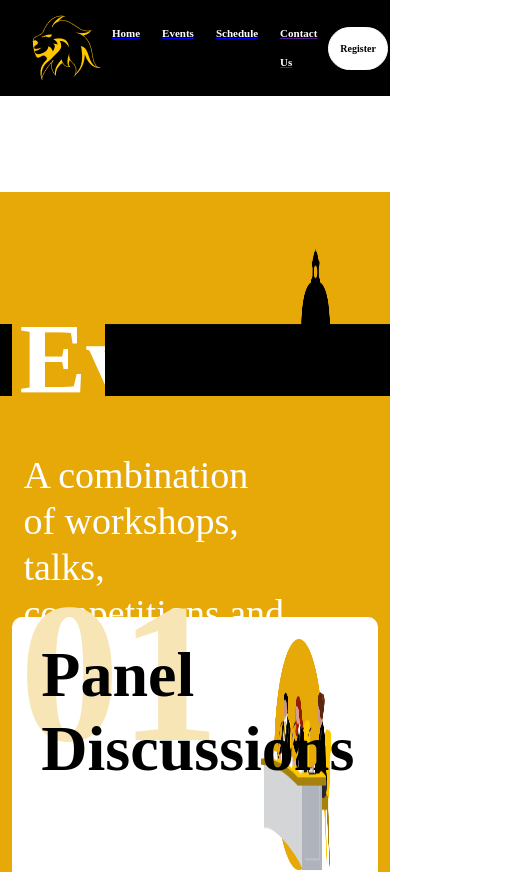
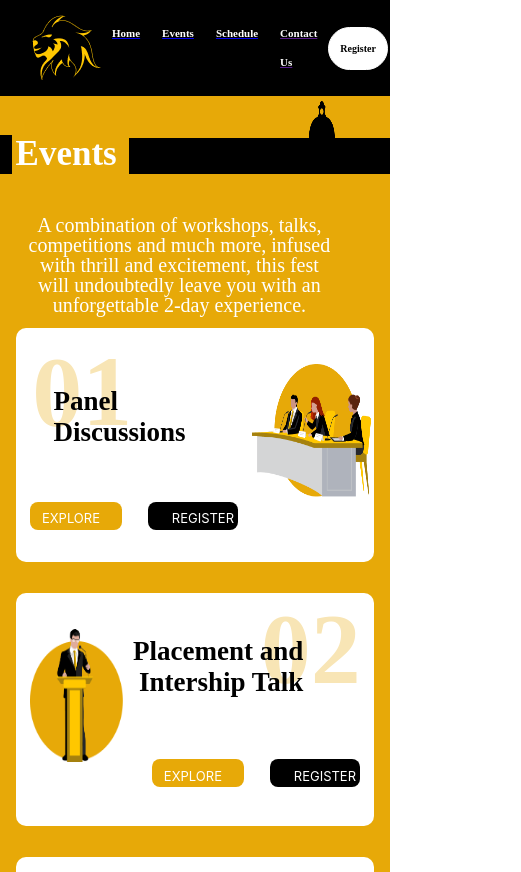
Before and after one commit to alumnicelliitr/Raionzo-website, a React (Create React App) app in the folder website/: page /Events in a window 390 px wide. Shown: the top 872 px of the page, 521 px wide, since content can reach past the window. Built offline with nearby package versions, Linux system fonts and the light colour scheme.

Commit message:
event complete

```diff
--- a/website/src/Events/events.css
+++ b/website/src/Events/events.css
@@ -1,9 +1,8 @@
 .eone{
-	margin-top: 96px;
     display: flex;
     flex-direction: column;
     flex-wrap: wrap;
-    height: 5105px;
+    height: 4600px;
     background: #E7A908;
 }
 .first
@@ -39,12 +38,12 @@ h1 {margin: 0% 2% 0% 2%;
 }
 .txt {
      padding: 36px 0px 0px 0px;
-    height: 3%;
-    width: 68%;
+    height: 4%;
+    width: 80%;
     font-family: Montserrat;
     font-style: normal;
     font-weight: 500;
-    font-size: 38px;
+    font-size: 45px;
     line-height: 46px;
     color: #FFFFFF;
     margin: 5% 0% 0% 6%;
@@ -52,9 +51,9 @@ h1 {margin: 0% 2% 0% 2%;
 .box1{
     display: flex;
     flex-wrap: wrap;
-	height: 8%;
-	width: 94%;
-	margin: 3%;
+    height: 12%;
+    width: 92%;
+    margin: 4%;
     background-color: #FFFFFF;
     border-radius: 10px;
 }
@@ -66,39 +65,38 @@ h1 {margin: 0% 2% 0% 2%;
 }
 .num{
     z-index: 1;
-	margin:0%;
-	padding: 10% 4%;
-    margin: 0%;
+    margin:4%;
+    padding: 10% 3%;
     font-size: 200px;
     height: 10%;
     width: 40%;
     color:#F8E5B5;
 }
-h2{	z-index: 2;
-    margin: 0% 0% 0% -33%;
+h2{ z-index: 2;
+    margin: 0% 0% 0% -38%;
     height: 34%;
     font-family: Montserrat;
     font-style: bold;
     font-size: 64px;
-    padding-top: 11%;
+    padding-top: 15%;
     width: 83%;
 }
 .pd {
     height: 57%;
-    width: 19%;
+    width: 26%;
     padding: 6% 6% 3% 14%;
 }
 .pd1{height: 57%;
-    width: 14%;
-    padding: 6% 24% 3% 1%;
+    width: 20%;
+    padding: 6% 22% 3% 4%;
 }
 .arrow{
     width: 26%;
     height: 16px;
-    margin: 4% 0% 0% 13%;
+    margin: 6% 0% 0% 13%;
 }
 .btnn{
-    margin: 0px 0px 0px 5px;
+    margin: 8px 0px 0px 5px;
     width: 50%;
     color: white;
     font-size: 24px;
@@ -117,6 +115,7 @@ h2{	z-index: 2;
     font-size: 24px;
 }
 .btn2 {
+        line-height: 42px;
     color: white;
     background-color: black;
     height: 8%;
@@ -129,7 +128,7 @@ h2{	z-index: 2;
 .num2{
     z-index: 1;
     margin:0%;
-	padding: 10% 4%;
+    padding: 15% 4%;
     margin: 0% 0% 0% -22%;
     font-size: 200px;
     height: 10%;
@@ -138,69 +137,218 @@ h2{	z-index: 2;
 }
 .two {
     text-align: end;
-    width: 69%;
-    margin: -1% 0% 0% 18%;
+    width: 82%;
+    margin: -1% 0% 0% -2%;
 }
 .bb{
-	margin: 4% 6% 0% 6%;
+    margin: -6% 6% 0% 6%;
+}
+
+
+@media only screen and (max-width: 1305px)  {
+.box {
+    height: 53px;
+}
+h1{
+    line-height: 57px;
+    font-size:77px;
+}
+.two{
+    width:84%;
+    margin: -1% 0% 0% -6%;
+}
+.txt{
+    height: 5%;
+    font-size:39px;
+}
+.imgg{
+    height: 108px;
+}
+.eone{
+    height: 4106px;
+}
+}
+
+@media only screen and (max-width: 1000px)
+{
+    h1{
+        font-size: 60px;
+    }
+    .txt{
+        font-size: 30px;
+    }
+    h2{
+        font-size: 54px;margin-top: 5%;
+
+    }
+    .num{
+     margin-top: 8%;
+    }
+    .pd{
+     width: 35%;
+    padding: 6% 6% 3% 5%;
+    }
+    .btnn{
+        font-size: 21px;
+    }
+    .arrow{
+            width: 21%;
+    height: 16px;
+    margin: 9% 0% 0% 22%;
+    }
+    .btn2{
+        font-size: 21px;
+    }
+    .pd1 {
+    width: 26%;
+    padding: 6% 15% 3% 4%;
+}   .two {
+    width: 91%;
+    margin: -1% 0% 0% -21%;
+}.eone{height: 3245px;}
+}
+@media only screen and (max-width: 800px){
+h1{
+    font-size: 52px;
+    margin:0% 4% 0% 1%;
+}
+.txt {
+    font-size: 24px;
+    line-height: 35px;
+}
+.num,.num2{
+    font-size: 161px;
+}
+h2{
+    font-size: 42px;
+}
+.btnn{font-size: 18px;}
+.btn2{font-size: 18px;
+      line-height: 35px;}
+.arrow {
+    width: 20%;
+    height: 13px;
+    margin: 11% 0% 0% 25%;
+}
+.eone{height: 2600px;
+}
+}
+@media only screen and (max-width: 625px){
+.imgg{
+        width: 67%;
+    }
+h1{
+        font-size: 45px;
+        width: 25%;
+    }
+.txt{
+        padding-top: 22px;
+        line-height: 29px;
+    }
+.eone{
+        height: 2200px;
+    }
+.btn1,.btn2{margin-top: 2%;}
+h2 {
+    font-size: 33px;
+    padding-top: 57px;
+}
+.num,.num2{font-size: 140px}
+.two{
+        margin-left:-21%;
+    }
+.pd1{padding-top: 10%;}
+.pd{padding: 10% 0% 3% 0%;
+    width: 33%;}
+.side1{width: 66%;}
+.pd1{padding-right: 4%;}
+.btn1 {
+    width: 33%;
+    line-height: 10px;
+    margin-right: 5%;
+}
+.arrow{margin-top: 4%;}
+.btn2{
+    line-height: 24px;
+    padding: 2% 10%;
+    width: 18%;
+}
+}
+@media only screen and (max-width: 450px){
+.box{height: 37px;}
+h1{line-height: 41px;
+   font-size: 35px;}
+.imgg{height: 74px;}
+.txt{font-size: 20px;
+    text-align: center;
+     line-height: 20px}
+.btnn {
+    font-size: 13px;
+    line-height: 9px;
+}
+.arrow{
+    width: 19%;
+    height: 45%;
+    padding-top: 3px;
+}
+.btn2{font-size: 13px;}
+h2{
+    font-size: 27px;
+    padding-top: 46px;
+}
+.num,.num2{font-size: 100px;}
+.eone {
+    height: 1945px;
+}
 }
 @media only screen and (max-width: 375px)  {
-.pd{display: none;}
-.pd1{display: none;}
-.imgg{display: none;}
-.first{height: 2%;}
-h1{font-size: 100%;
-    margin: 0% 2% -3% 2%;
-    font-size: 69px;}
-.txt{
-    padding: 0%;
-    line-height: 21px;
-    font-size: 22px;
-    width: 100%;
-    margin:5% 0% 0% 0%;
-    text-align: center;
+.first{height: 5%;}
+.box{height: 30px;}
+h1{line-height: 32px;
+   font-size:32px;
+   width:30%;}
+.imgg{height: 60px;
+      width: 63%;}
+.txt {
+    height: 7%;
+    font-size: 16px;
+    line-height: 16px;
+    width: 88%;
 }
-.box{height:50px;}
-.box1{
-    height: 5%;
+h2 {
+    font-size: 17px;
+    padding-top: 37px;
 }
-.side1{width:100%;}
-.num{font-size: 124px;}
-h2 {text-align: end;
-    margin: 0% 0% 0% -38%;
-    line-height: 37px;
-    font-size: 40px;
-    padding-top: 16%;
-    height: 7%;
-    width: 86%;
+.num, .num2 {
+    font-size: 72px;
 }
-.arrow {
-    width: 23%;
-    height: 13px;
-    margin: 4% 0% 0% 1%;
+.pd {
+    padding: 16% 0% 3% 0%;
+    width: 33%;
+    height: 46%;
 }
-.btnn {
-    margin: 0px 0px 0px 2px;
-    width: 73%;
-    color: white;
-    font-size: 19px;
+.eone{
+    height: 1575px;}
+.btn1{
+    font-size: 10px;
+    font-weight: 700;
+    line-height: 1px;
+    width: 40%;
 }
-.btn1{width: 33%;
-    margin: 10% 6% 0% 4%;
-    font-size: 17px;}
-.btn2{width: 20%;
-    font-size: 17px;
-    margin: 10% 6% 0% 3%;}
-.two {
-    letter-spacing: 0px;
-    font-size: 40px;
-    width: 99%;
-    text-align: start;
-    margin: 0% 0% 0% 3%;
+.btn2{
+    width: 26%;
+    font-weight: 700;
+    font-size: 11px;
+    line-height: 18px;
 }
-.num2 {
-    margin: 0% 0% 0% -46%;
-    font-size: 124px;
-    width: 1%;
+.arrow{
+        margin-left: 21%;
+    width: 19%;
+    height: 45%;
+    padding-top: 2px;
 }
+.btnn{    font-size: 11px;
+    line-height: 4px;}
+.bb{margin-left: 45%;}
+
 }
```
Lines whose indentation alone changed are shown as unchanged.
